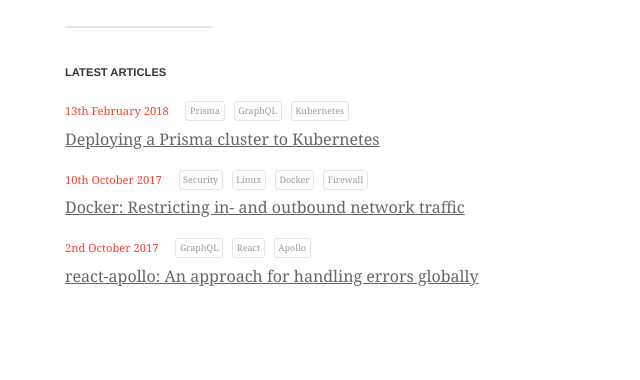
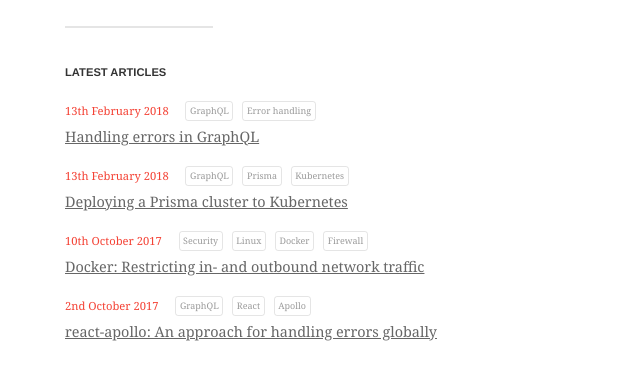
Before and after one commit to akoenig/akoenig.github.io, a Gatsby site: page / in a window 1280 px wide. Shown: the part 320-700 px from the top of the page, without its empty margins (205-845 px from the left). Built offline with nearby package versions, Linux system fonts and the light colour scheme; Gatsby itself is replaced by a stand-in of ours.

Commit message:
feat: add new article about handling errors in GraphQL

```diff
--- a/src/shared/LatestArticles.js
+++ b/src/shared/LatestArticles.js
@@ -62,8 +62,7 @@
 
 const ArticleHeadline = styled.a`
   border-bottom: 1px solid transparent;
-  font-weight: 100;
-  font-size: 100%;
+  font-size: 90%;
   display: inline-block;
   cursor: pointer;
   color: rgba(0, 0, 0, 0.6);
@@ -82,14 +81,28 @@
 const LatestArticles = () => (
   <Wrapper>
     <Headline>Latest Articles</Headline>
-
     <Articles>
       <Article>
         <ArticleMeta>
           <ArticlePublicationDate>13th February 2018</ArticlePublicationDate>
           <ArticleTags>
+            <ArticleTag>GraphQL</ArticleTag>
+            <ArticleTag>Error handling</ArticleTag>
+          </ArticleTags>
+        </ArticleMeta>
+        <ArticleHeadline
+          href="https://dev.to/andre/handling-errors-in-graphql--2ea3"
+          target="_blank"
+        >
+          Handling errors in GraphQL
+        </ArticleHeadline>
+      </Article>
+      <Article>
+        <ArticleMeta>
+          <ArticlePublicationDate>13th February 2018</ArticlePublicationDate>
+          <ArticleTags>
+            <ArticleTag>GraphQL</ArticleTag>
             <ArticleTag>Prisma</ArticleTag>
-            <ArticleTag>GraphQL</ArticleTag>
             <ArticleTag>Kubernetes</ArticleTag>
           </ArticleTags>
         </ArticleMeta>
```
